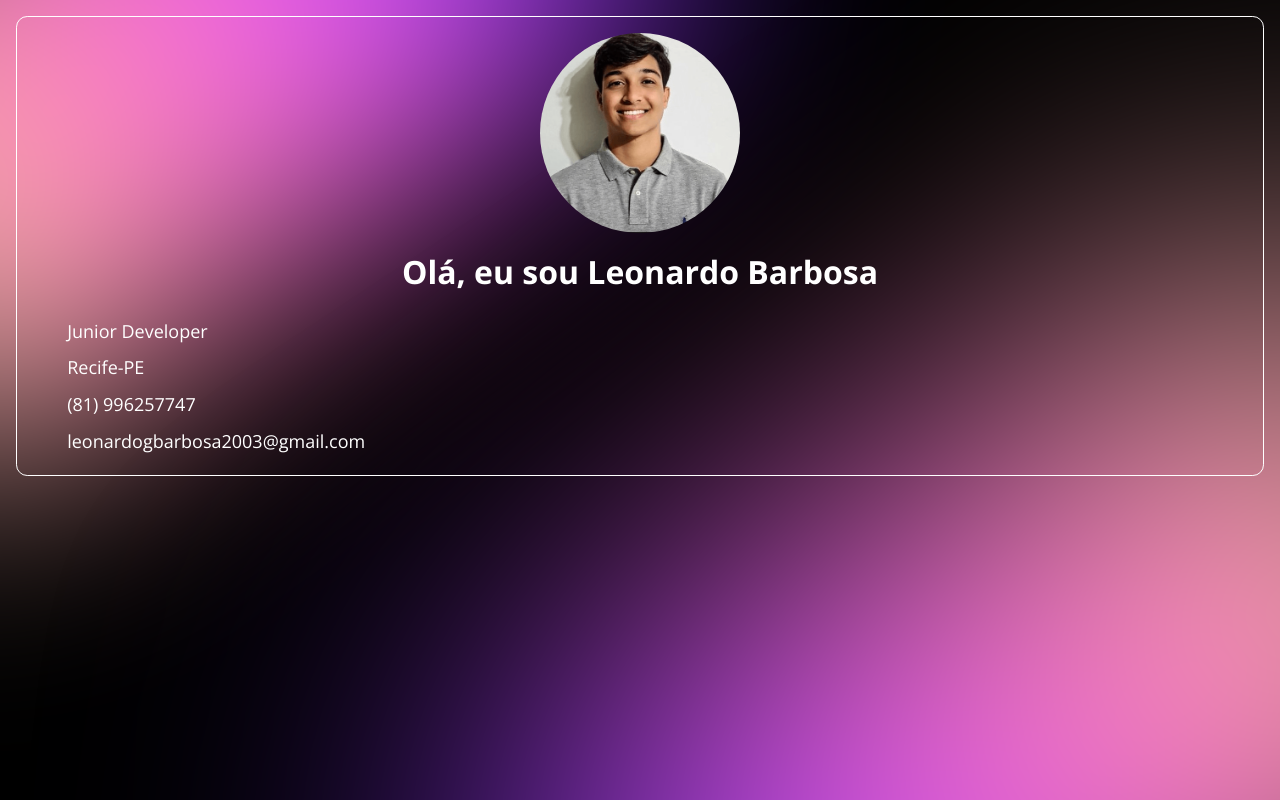
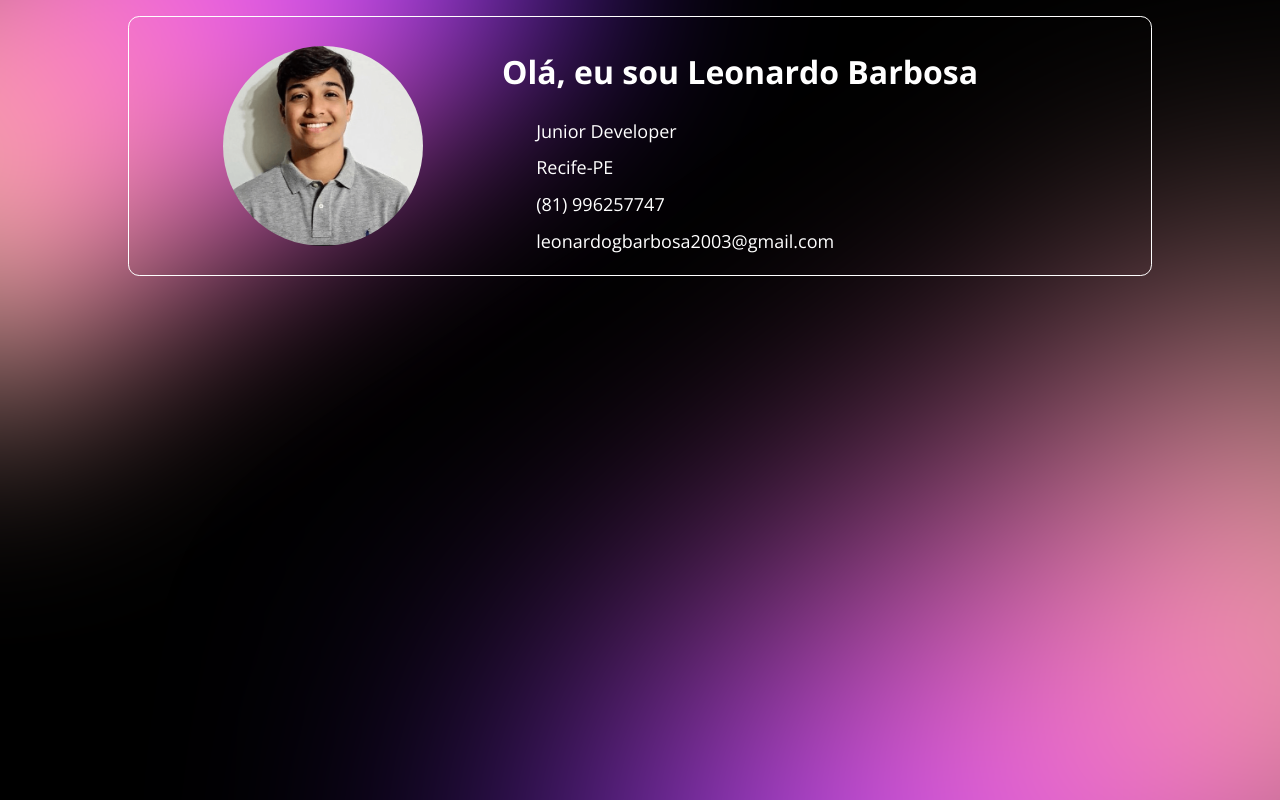
Before and after one commit to Leleco1604/portifolio, a plain HTML site: page index.html in a window 1280 px wide. Drawn offline with nearby package versions, Linux system fonts and the light colour scheme; files whose address does not match are found by name.

Commit message:
terminando o header

```diff
--- a/assests/css/global.css
+++ b/assests/css/global.css
@@ -46,3 +46,20 @@ body {
     transform: rotate(180deg);
 
 }
+
+@media only screen and (min-width: 768px) {
+    .main{
+        max-width: 1024px;
+        margin: 1rem auto;
+    }
+
+    .main::before{
+        width: 70vw;
+    }
+
+    .main::after{
+        height: 70vw;
+    }
+
+
+}
--- a/assests/css/header.css
+++ b/assests/css/header.css
@@ -51,3 +51,25 @@
 .information .phone ::before {
     background-image: url('/portifolio/assests/img/icons/phone.svg');
 }
+
+@media only screen and (min-width: 768px) {
+
+    .header{
+        display: grid;
+        grid-template-areas:
+            "photo title"
+            "photo information"
+        ;
+    }
+
+    .header .photo{
+        grid-area: photo;
+        margin: 0 auto;
+    }
+
+    .header title {
+        grid-area: title;
+        text-align: start;
+        max-width: 210px;
+    }
+  }
```
